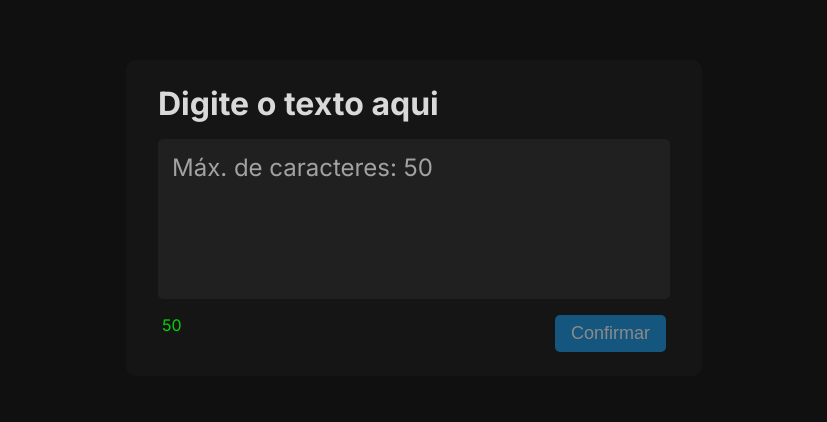
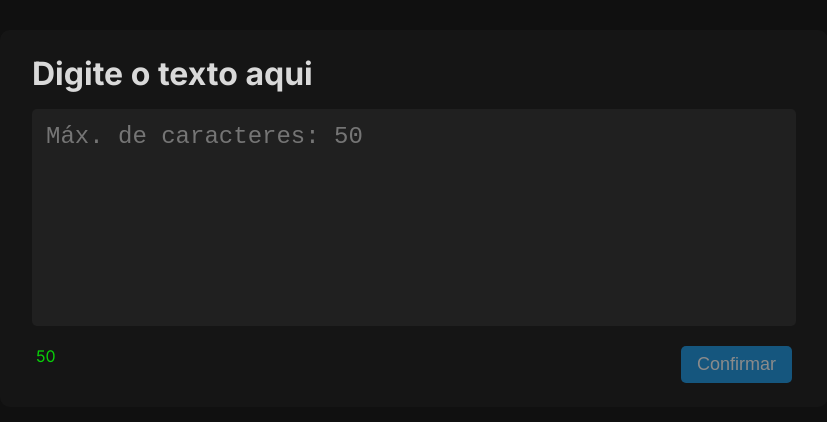
Before and after one commit to Marceometry/Smart-TextArea, a React (Create React App) app: page / in a window 1280 px wide. Shown: the part 182-604 px from the top of the page, without its empty margins (226-1053 px from the left). Built offline with nearby package versions, Linux system fonts and the light colour scheme.

Commit message:
change div for textarea

```diff
--- a/src/components/Card/index.jsx
+++ b/src/components/Card/index.jsx
@@ -35,7 +35,6 @@ export default function Card() {
         setTextareaValue(text)
         setTextareaLength(text.length)
         setRemainingLength(maxLength - text.length)
-        text[0].style.color = '#f81a1a'
     }
 
     function showText() {
--- a/src/components/Textarea/index.jsx
+++ b/src/components/Textarea/index.jsx
@@ -2,9 +2,10 @@ import './style.css'
 
 export default function Textarea({ onChange, maxLength }) {
     return (
-        <div
-            contentEditable
-            className="textarea"
+        <textarea
+            rows="7"
+            cols="50"
+            autoFocus
             placeholder={`Máx. de caracteres: ${maxLength}`}
             onChange={(e) => onChange(e.target.value)}
         />
--- a/src/components/Textarea/style.css
+++ b/src/components/Textarea/style.css
@@ -1,6 +1,4 @@
-.textarea {
-    width: 40vw;
-    height: 20vh;
+textarea {
     padding: .875rem;
     margin: 1rem 0;
 
@@ -14,32 +12,3 @@
     resize: none;
     outline: none;
 }
-
-/* .textarea-replace {
-    position: absolute;
-    width: 450px;
-    left: 50%;
-    top: 50px;
-    transform: translate(-50%, 0);
-    padding: 18px 18px;
-    min-height: 80px;
-    font-size: 14px;
-    color: #414141;
-    border: 1px solid #d2d2d2;
-    border-radius: 5px;
-} */
-
-.textarea:before {
-    content: attr(placeholder);
-    opacity: .7;
-    display: block; /* For Firefox */
-}
-
-.textarea:focus {
-    outline: none;
-}
-
-.textarea:focus:before {
-    display: none;
-    content: '';
-}
```
